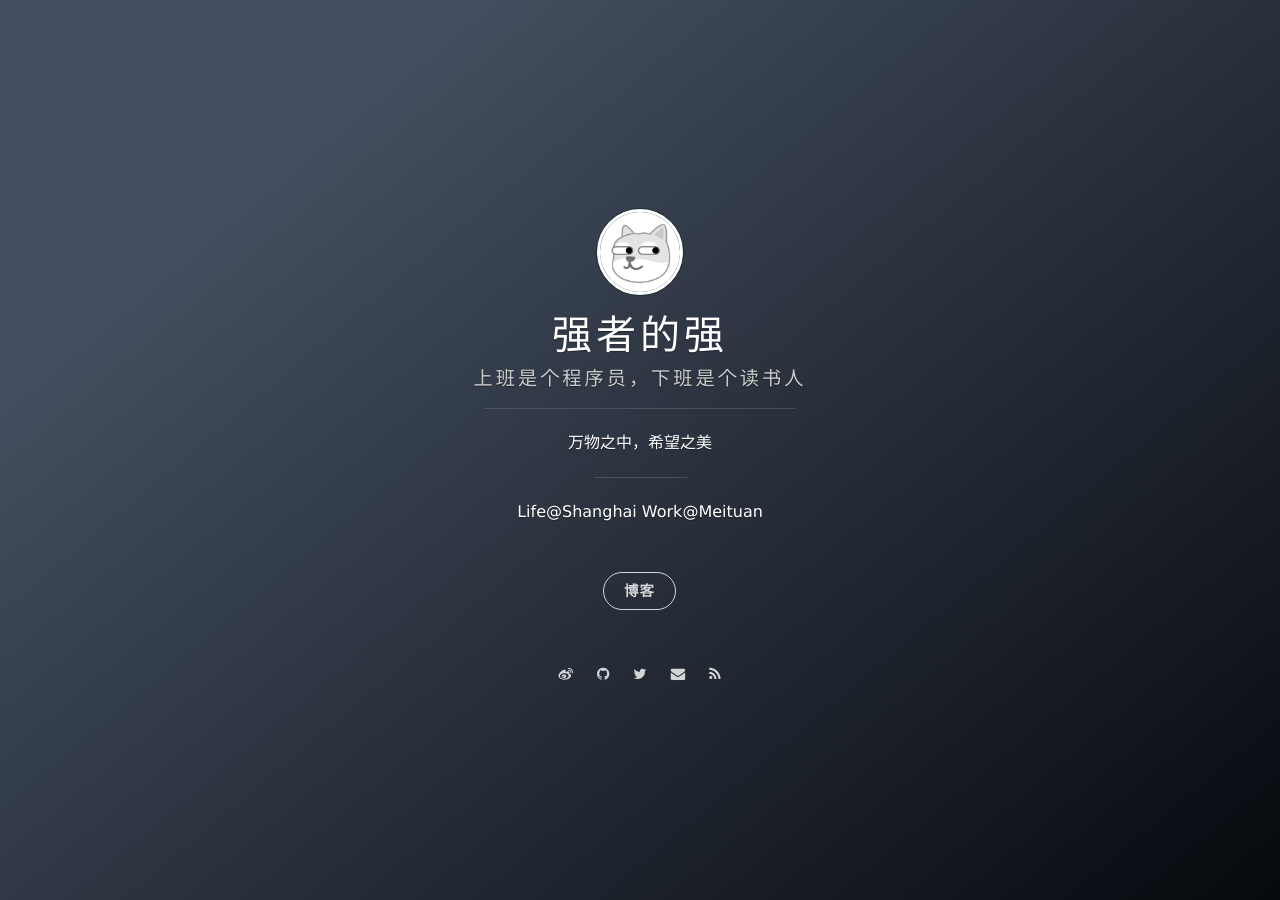
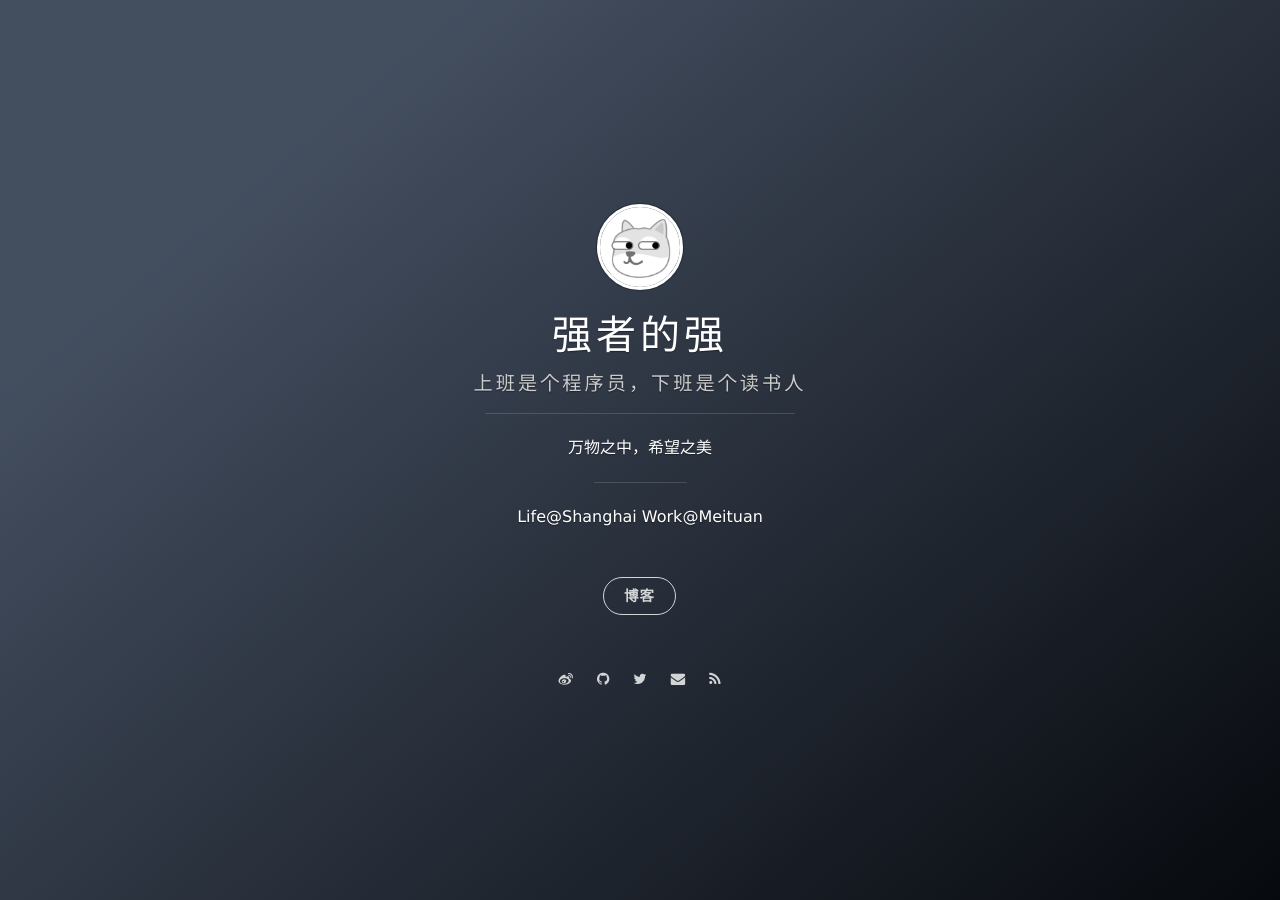
Before and after one commit to huangthink/huangthink.github.io, a Jekyll site: the page built from index.html, in a window 1280 px wide. Built offline with Jekyll 4.4.1, drawn with Linux system fonts in a browser that asks for light colours; nearby versions of some CDN libraries; the list of posts is cut into pages by our own code.

Commit message:
Update _panels.scss

```diff
--- a/_sass/components/_panels.scss
+++ b/_sass/components/_panels.scss
@@ -14,7 +14,7 @@
   }
 
 .panel-title {
-  margin: 10px 0 10px 0;
+  margin: 15px 0 15px 0;
   font-size: 2.5em;
   letter-spacing: 4px;
   color: #FFF;
```
